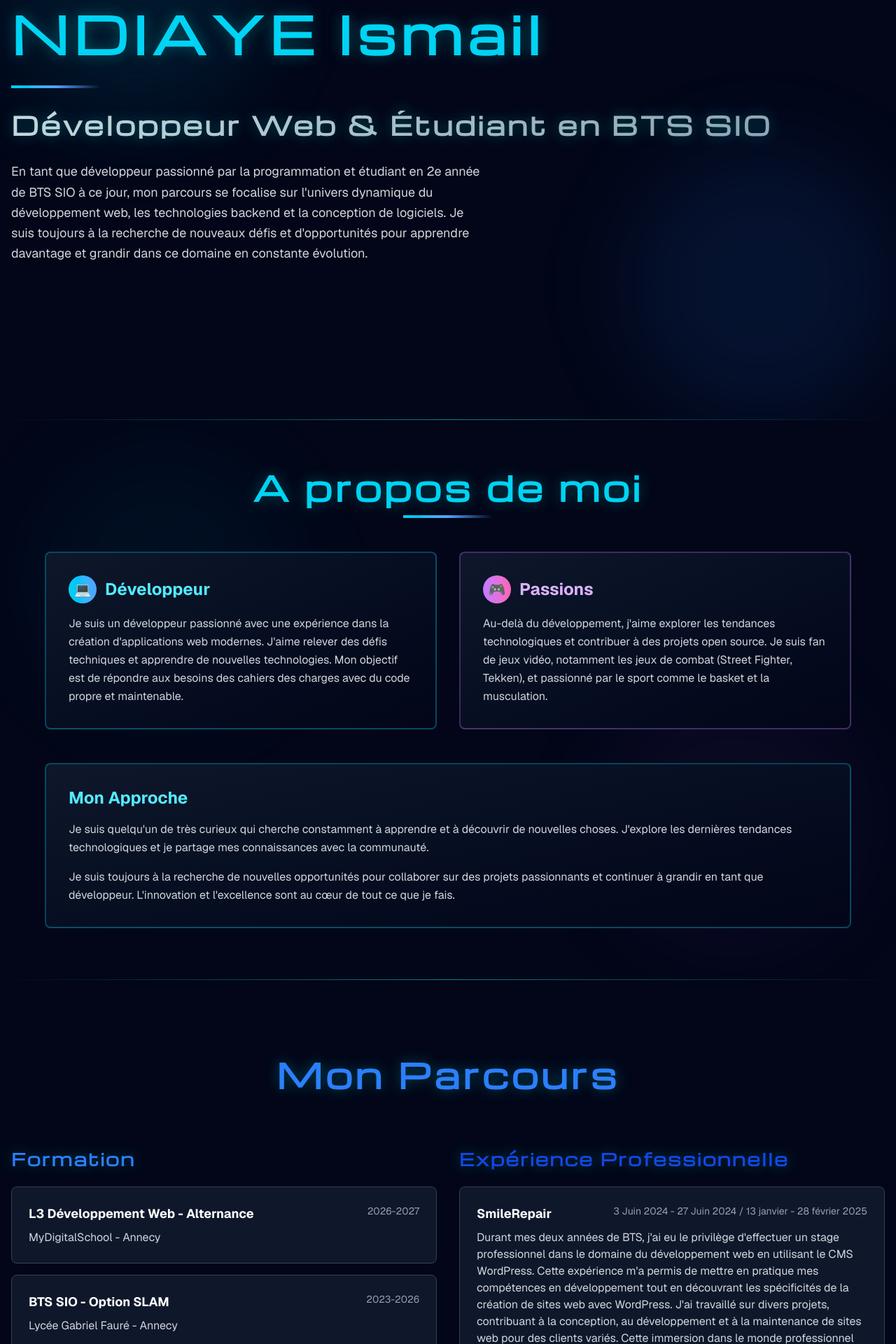
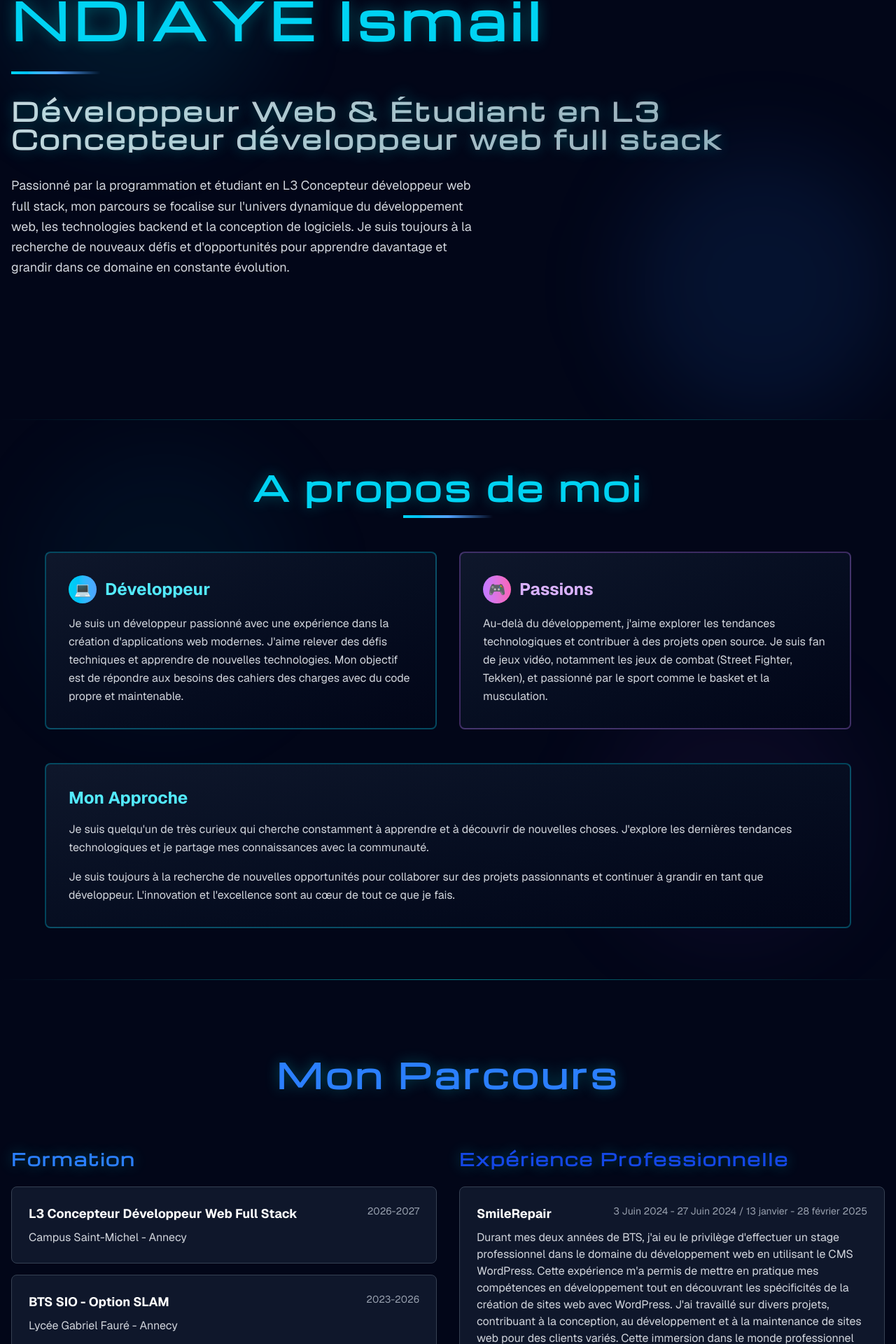
Before and after one commit to ndiayisma/portfolio_ismail, a React (Vite) app: page / in a window 1280 px wide. Shown: the part 265-2185 px from the top of the page at 70% size. Built offline with nearby package versions, Linux system fonts and the light colour scheme; no server answers.

Commit message:
Oui, je suis en L3

```diff
--- a/src/components/sections/Cursus.jsx
+++ b/src/components/sections/Cursus.jsx
@@ -3,9 +3,9 @@ import { RevealOnScroll } from "../RevealOnScroll";
 export const Cursus = () => {
     const formations = [
         {
-            titre: "L3 Développement Web - Alternance",
+            titre: "L3 Concepteur Développeur Web Full Stack",
             periode: "2026-2027",
-            lieu: "MyDigitalSchool - Annecy"
+            lieu: "Campus Saint-Michel - Annecy"
         },
         {
             titre: "BTS SIO - Option SLAM",
--- a/src/components/sections/Documents.jsx
+++ b/src/components/sections/Documents.jsx
@@ -7,7 +7,7 @@ export const Documents = () => {
     const documents = [
         {
             title: "Mon CV",
-            file: "CV_Ndiaye_Ismail.pdf",
+            file: "CV_Ndiaye_Ismail_2026.pdf",
         },
         {
             title: "Veille Informatique",
--- a/src/components/sections/Home.jsx
+++ b/src/components/sections/Home.jsx
@@ -14,10 +14,10 @@ export const Home = () => {
                     </h1>
                     <div className="h-1 w-32 bg-gradient-to-r from-cyan-400 via-blue-400 to-transparent mb-8"></div>
                     <h2 className="text-2xl md:text-4xl font-semibold bg-gradient-to-r from-gray-300 to-gray-400 bg-clip-text text-transparent mb-8">
-                        Développeur Web & Étudiant en BTS SIO
+                        Développeur Web & Étudiant en L3 Concepteur développeur web full stack
                     </h2>
                     <p className="text-lg text-gray-300 mb-8 leading-relaxed max-w-2xl">
-                        En tant que développeur passionné par la programmation et étudiant en 2e année de BTS SIO à ce jour,
+                        Passionné par la programmation et étudiant en L3 Concepteur développeur web full stack,
                         mon parcours se focalise sur l'univers dynamique du développement web, les technologies backend et la conception de logiciels.
                         Je suis toujours à la recherche de nouveaux défis et
                         d'opportunités pour apprendre davantage et grandir dans ce domaine en constante évolution.
```
Also changed, not shown: 1 other file (tests, documents, lock files or other folders).
